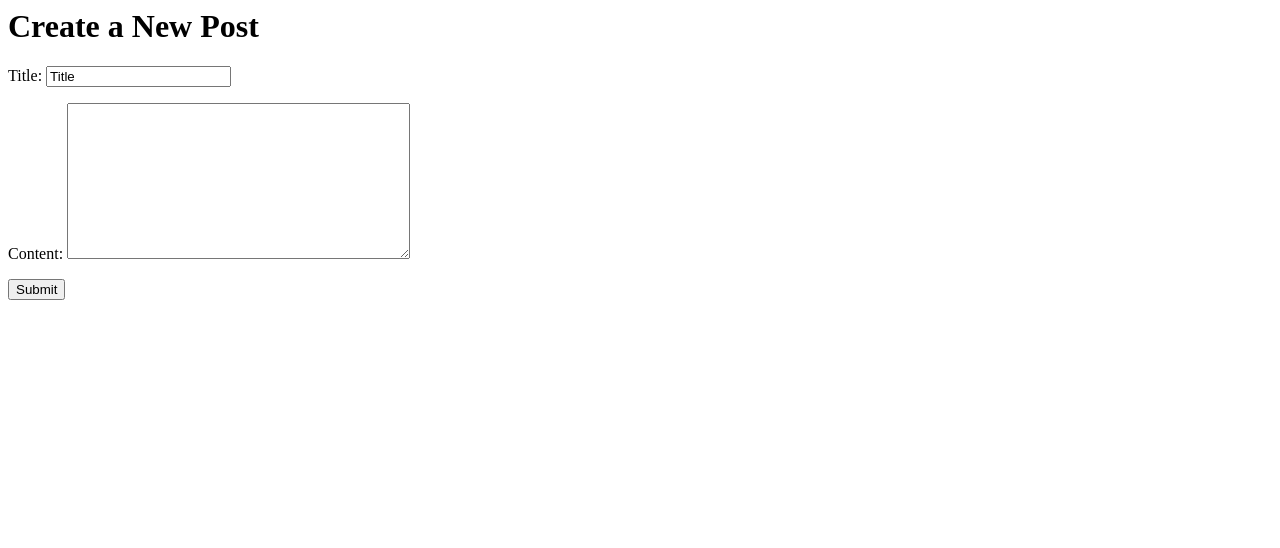
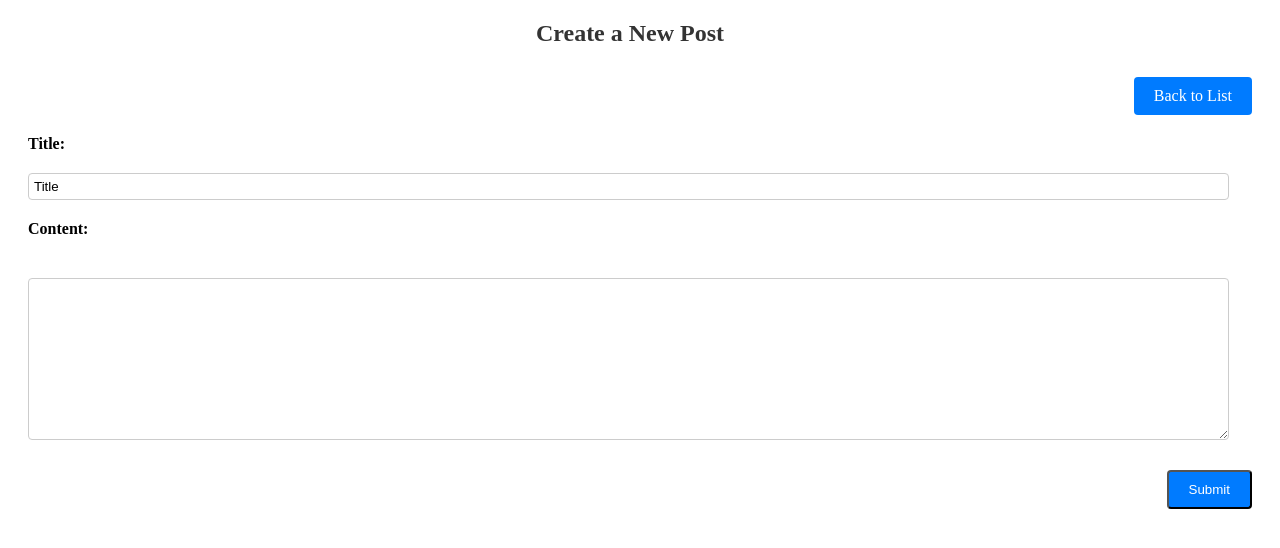
Before and after one commit to vdevalerio/post-comment, a Django app: page /pc-app/post/create/ in a window 1280 px wide. Shown: the top 548 px of the page. Run offline with Django 4.2, Linux system fonts and the light colour scheme.

Commit message:
Add style to post create page

```diff
--- a/PCProject/PostCommentApp/templates/post_create.html
+++ b/PCProject/PostCommentApp/templates/post_create.html
@@ -1,7 +1,23 @@
-<h1>Create a New Post</h1>
+{% load static %}
+
+<div class="button-container">
+  <h1 class="title">Create a New Post</h1>
+  <a href="{% url 'post_list' %}" class="button">Back to List</a>
+</div>
 
 <form method="POST">
   {% csrf_token %}
-  {{ form.as_p }}
-  <button type="submit">Submit</button>
+  <div class="form-row">
+    <label for="{{ form.title.id_for_label }}">Title:</label>
+    {{ form.title }}
+  </div>
+  <div class="form-row">
+    <label for="{{ form.content.id_for_label }}">Content:</label>
+    {{ form.content }}
+  </div>
+  <div class="button-container">
+      <button class="button" type="submit">Submit</button>
+  </div>
 </form>
+
+<link rel="stylesheet" type="text/css" href="{% static 'css/styles.css' %}">
--- a/PCProject/static/css/styles.css
+++ b/PCProject/static/css/styles.css
@@ -105,6 +105,21 @@
   border-radius: 4px;
 }
 
-label[for="id_content"] {
+label {
   margin: 20px;
+  display: block;
+  font-weight: bold;
 }
+
+.form-row {
+  margin-bottom: 10px;
+}
+
+input[type="text"],
+textarea {
+  width: 95%;
+  padding: 5px;
+  margin: 0px 20px 0px 20px;
+  border: 1px solid #ccc;
+  border-radius: 4px;
+}
```
